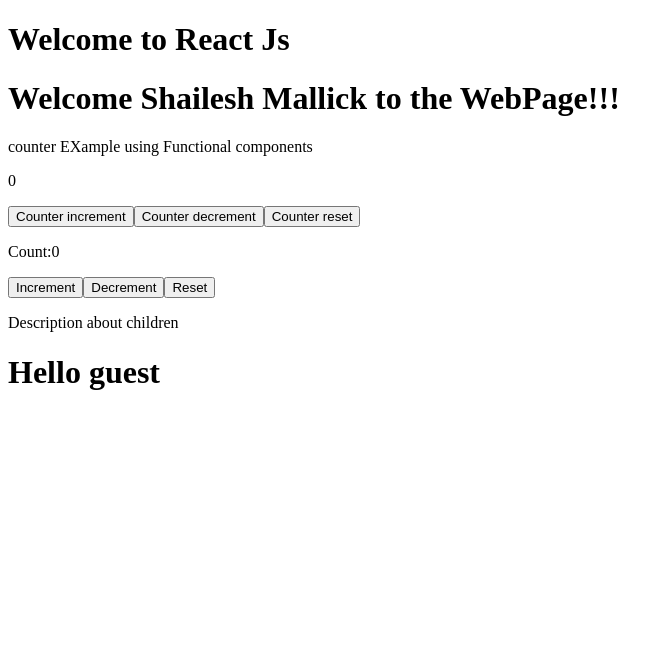
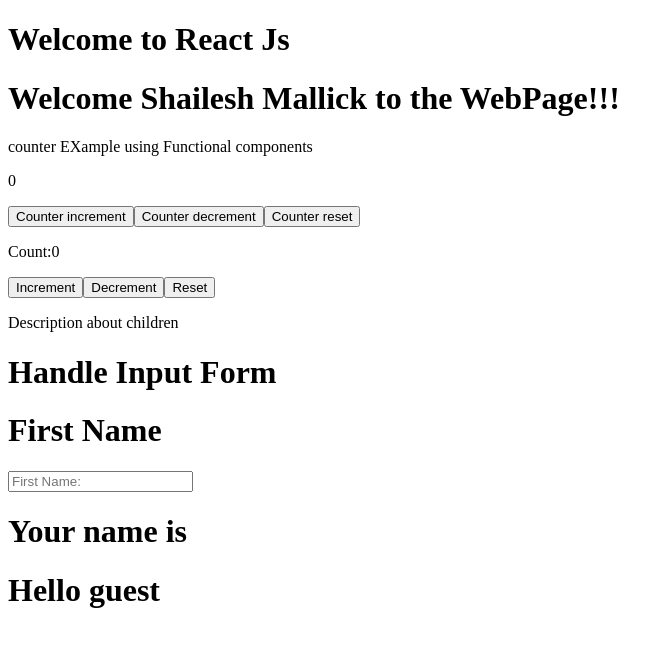
Before and after one commit to Shailesh12-svg/ReactJS-Practice, a React (Create React App) app: page / in a window 1280 px wide. Shown: the top 646 px of the page, without its empty margins (0-672 px from the left). Built offline with nearby package versions, Linux system fonts and the light colour scheme.

Commit message:
Handle Input

```diff
--- a/src/App.js
+++ b/src/App.js
@@ -3,6 +3,7 @@ import HandleClick from './components/class1';
 import Counter from './components/counter';
 import Children from './components/Children';
 import DefaultPro from './components/DefaultPro';
+import HandleInput from './components/HandleInput';
 function App() {
 
   return (
@@ -13,8 +14,9 @@ function App() {
     <Children>
     <p>Description about children</p>
     </Children>
+    <HandleInput/>
+    <DefaultPro/>
 
-    <DefaultPro/>
     </div>
   );
 }
--- /dev/null
+++ b/src/components/HandleInput.jsx
@@ -0,0 +1,27 @@
+import React from 'react'
+
+import { useState } from 'react'
+
+
+
+const HandleInput = () => {
+
+    const [firstName,setFirstName] =useState('')
+
+    const inputhandling = (event)=>{
+        setFirstName(event.target.value)
+    }
+
+
+
+  return (
+    <div>
+        <h1>Handle Input Form</h1>
+        <h1>First Name </h1>
+        <input type='text' value={firstName} placeholder='First Name:' onChange={inputhandling}/>
+        <h1>Your name is {firstName}</h1>
+    </div>
+  )
+}
+
+export default HandleInput
```
